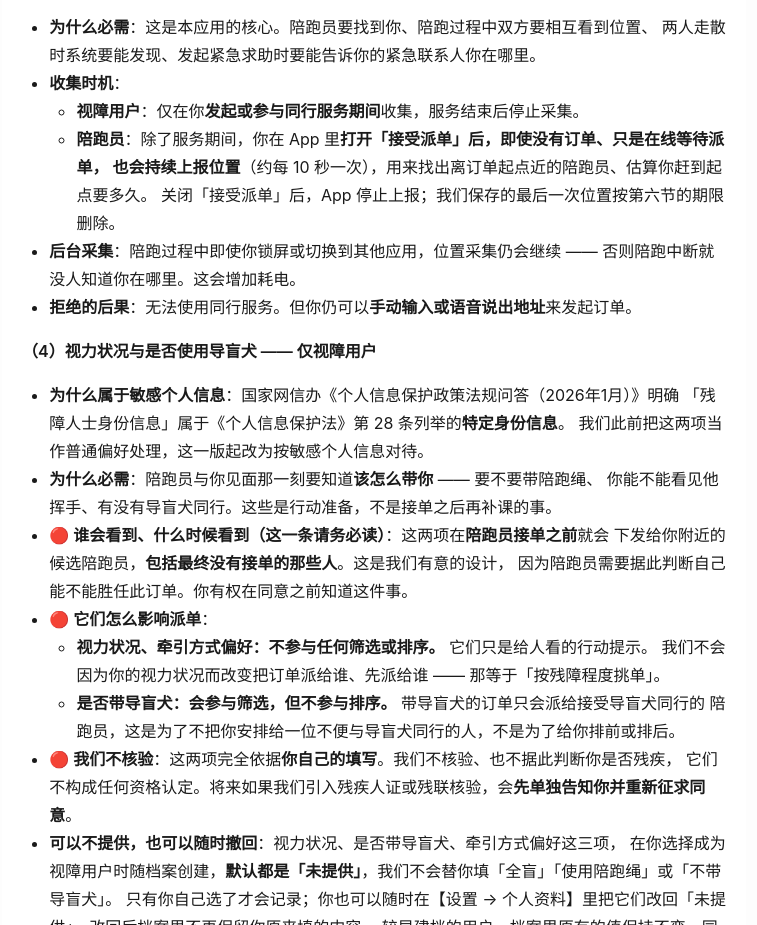
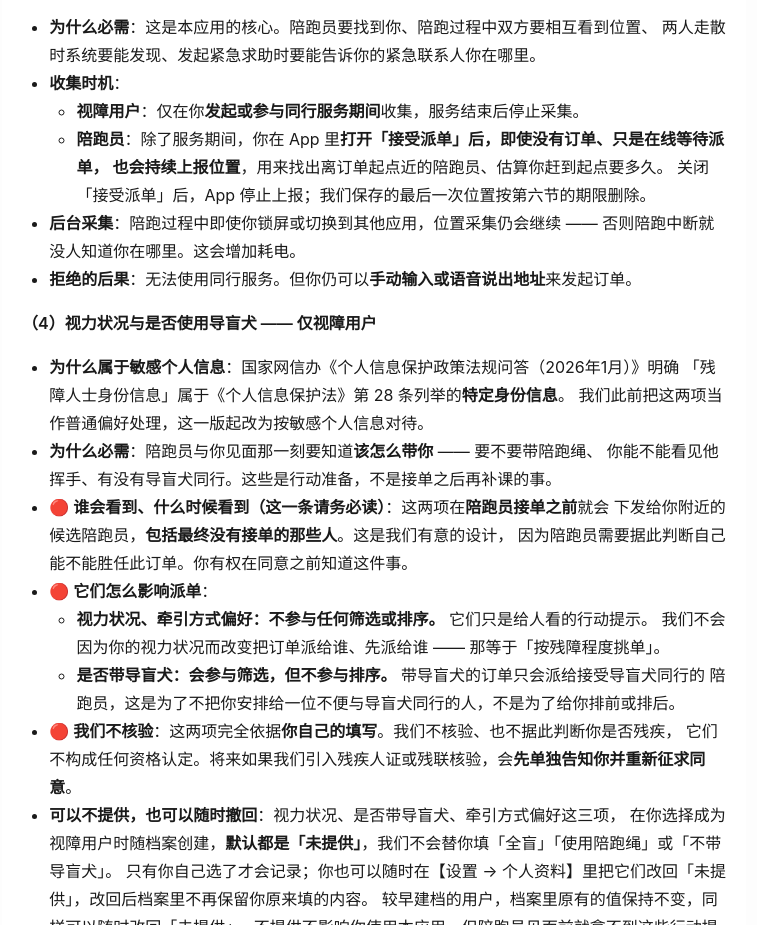
Before and after one commit to Jayden23018/blindrun-legal, a plain HTML site: page privacy-policy.html in a window 1280 px wide. Shown: the part 1481-2406 px from the top of the page, without its empty margins (266-1023 px from the left). Drawn offline with Linux system fonts and the light colour scheme.

Commit message:
docs: 同步后端 md 的措辞调整

```diff
--- a/privacy-policy.html
+++ b/privacy-policy.html
@@ -283,8 +283,7 @@ href="mailto:zw6963470@gmail.com">zw6963470@gmail.com</a>
 <li><strong>视障用户</strong>：仅在你<strong>发起或参与同行服务期间</strong>收集，服务结束后停止采集。</li>
 <li><strong>陪跑员</strong>：除了服务期间，你在 App
 里<strong>打开「接受派单」后，即使没有订单、只是在线等待派单，
-也会持续上报位置</strong>（约每 10
-秒一次），用来找出离订单起点近的陪跑员、估算你赶到起点要多久。
+也会持续上报位置</strong>，用来找出离订单起点近的陪跑员、估算你赶到起点要多久。
 关闭「接受派单」后，App
 停止上报；我们保存的最后一次位置按第六节的期限删除。</li>
 </ul></li>
```
